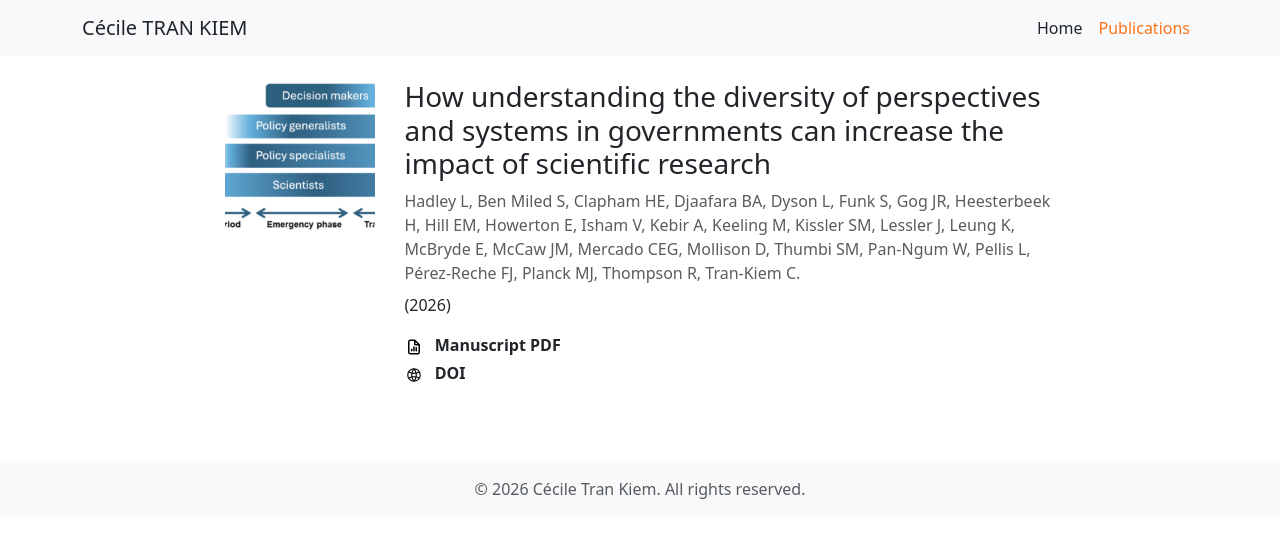
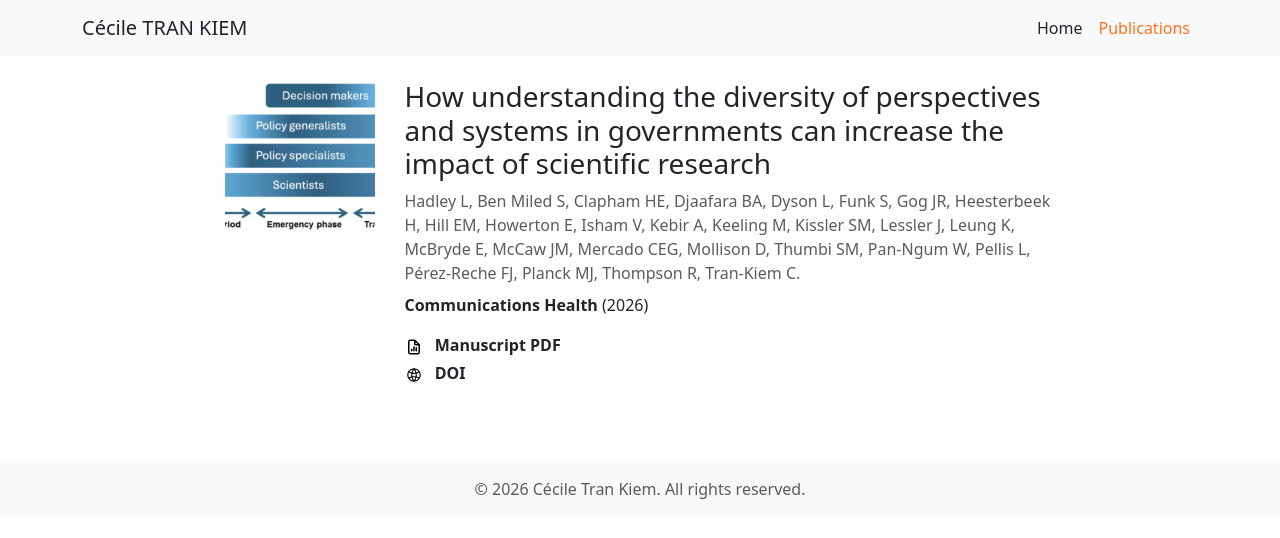
Before and after one commit to CecileTK/ceciletk.github.io, a Jekyll site: the page built from papers/_posts/2026-07-22-hadley-policy-interaction.md, in a window 1280 px wide. Shown: the top 538 px of the page. Built offline with Jekyll 4.4.1, drawn with Linux system fonts in a browser that asks for light colours; some of the changed lines change nothing that is shown.

Commit message:
Update journal title

```diff
--- a/papers/_posts/2026-07-22-hadley-policy-interaction.md
+++ b/papers/_posts/2026-07-22-hadley-policy-interaction.md
@@ -4,8 +4,8 @@ title: "How understanding the diversity of perspectives and systems in governmen
 image: /images/papers/hadley-interface-policy.png
 authors: Hadley L, Ben Miled S, Clapham HE, Djaafara BA, Dyson L, Funk S, Gog JR, Heesterbeek H, Hill EM, Howerton E, Isham V, Kebir A, Keeling M, Kissler SM, Lessler J, Leung K, McBryde E, McCaw JM, Mercado CEG, Mollison D, Thumbi SM, Pan-Ngum W, Pellis L, Pérez-Reche FJ, Planck MJ, Thompson R, Tran-Kiem C.
 year: 2026
-ref: Hadley et al. 2026. Communications health.
-#journal: Communications health
+ref: Hadley et al. 2026. Communications Health.
+journal: Communications Health
 pdf: /pdfs/papers/hadley-interface-policy.pdf
 doi: 0.1038/s44528-026-00009-2
 ---
```
